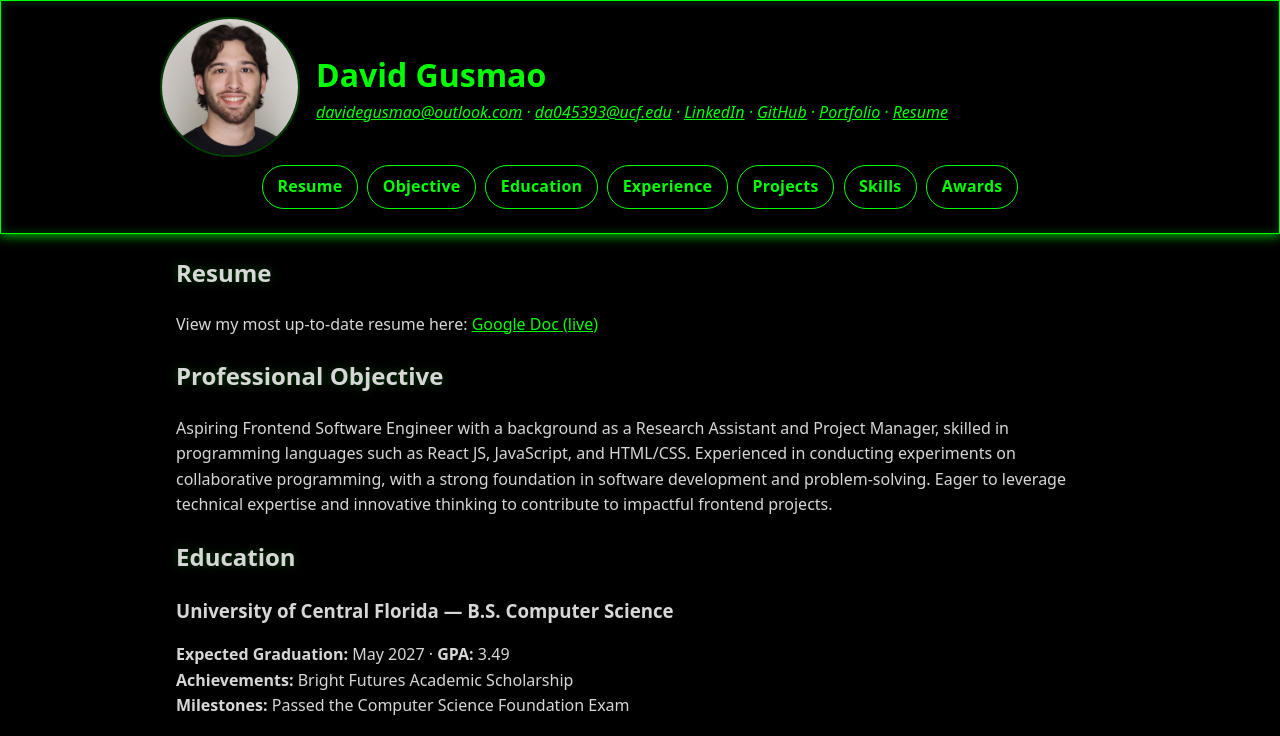
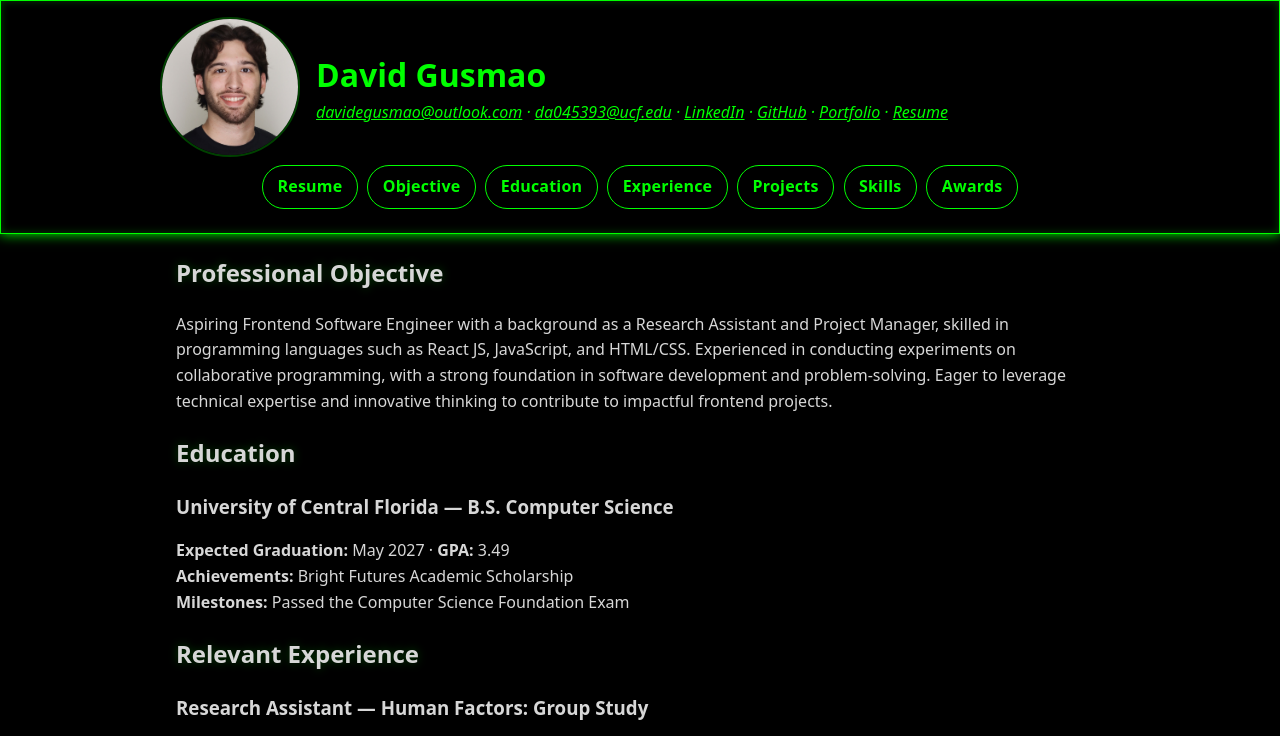
Before and after one commit to D4DavidG/D4DavidG.github.io, a plain HTML site: page index.html in a window 1280 px wide. Shown: the top 736 px of the page. Drawn offline with Linux system fonts and the light colour scheme.

Commit message:
bug fixes

```diff
--- a/index.html
+++ b/index.html
@@ -47,16 +47,6 @@
   </header>
 
   <main id="main">
-    <section id="resume" aria-labelledby="h-resume">
-      <h2 id="h-resume">Resume</h2>
-      <p>
-        View my most up-to-date resume here:
-        <a href="https://docs.google.com/document/d/1mnhtiJgajjSWrU0dFwDjUrdSREeE9Zyv7mdi1qzmO4o/edit?usp=sharing" target="_blank" rel="noopener">
-          Google Doc (live)
-        </a>
-      </p>
-    </section>
-
     <section id="objective" aria-labelledby="h-objective">
       <h2 id="h-objective">Professional Objective</h2>
       <p>
```
